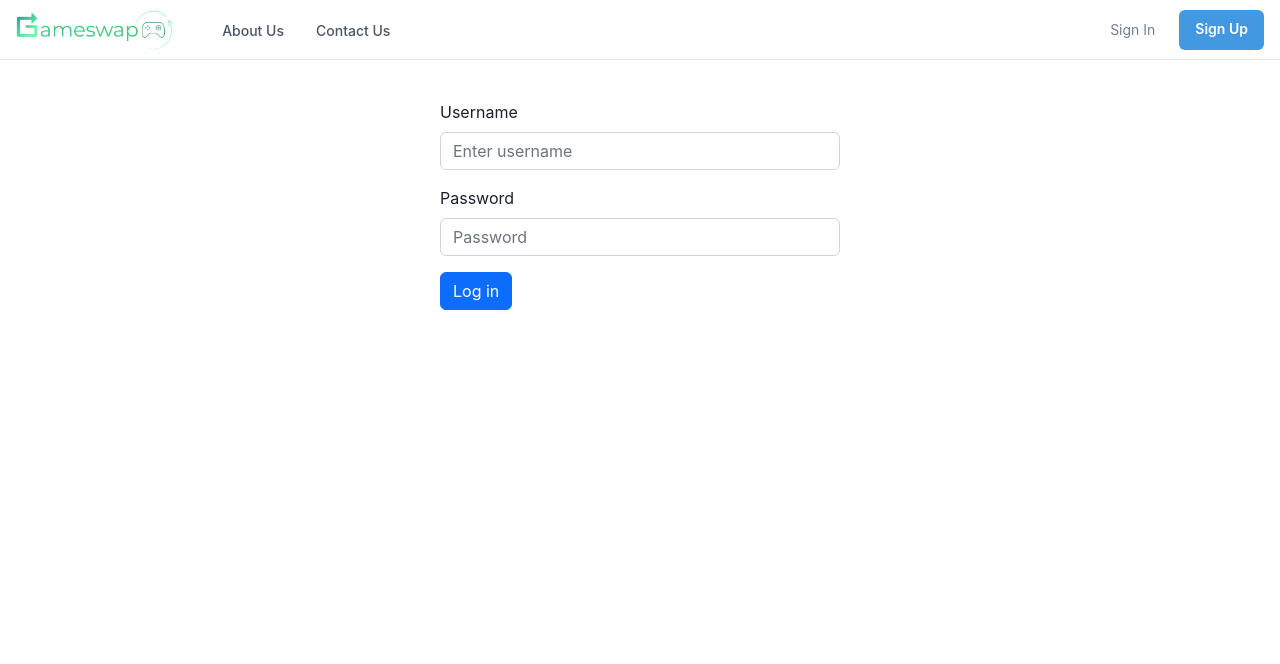
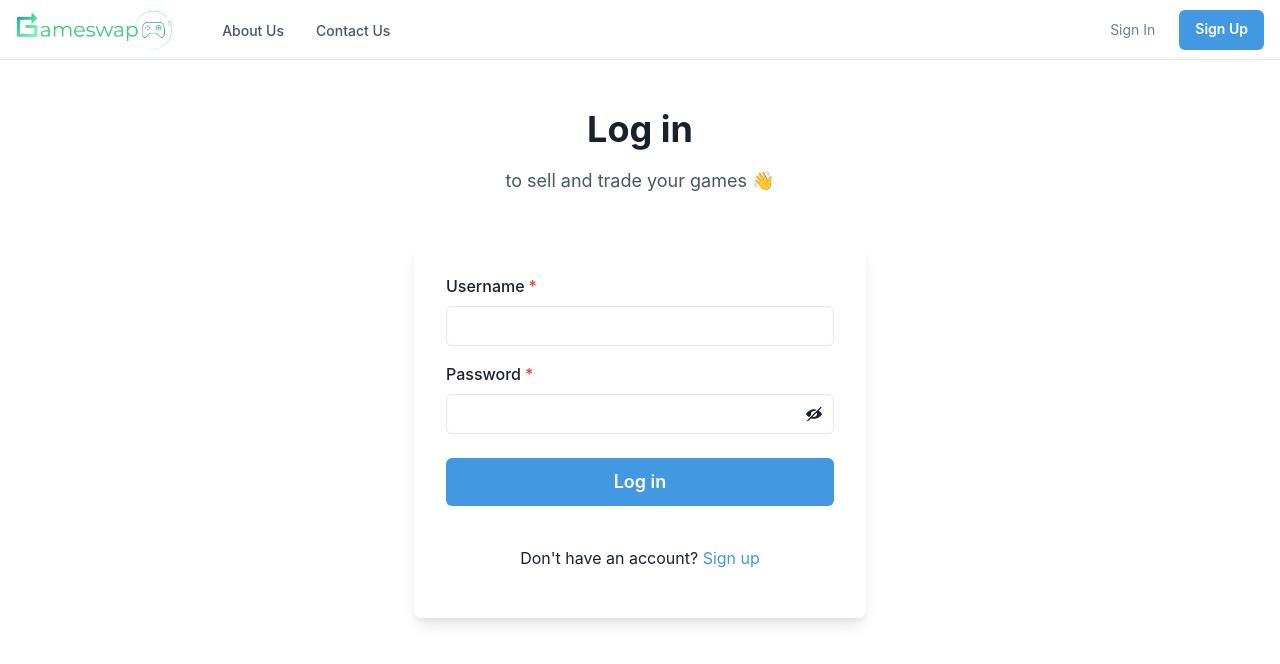
Before and after one commit to yaseenmustapha/Bookswap, a React (Create React App) app in the folder client/: page /login in a window 1280 px wide. Shown: the top 664 px of the page. Built offline with nearby package versions, Linux system fonts and the light colour scheme.

Commit message:
Updated log in page to use Chakra UI

```diff
--- a/client/src/pages/Login.jsx
+++ b/client/src/pages/Login.jsx
@@ -1,16 +1,32 @@
 import React, { useState } from "react";
 import Header from "../Components/Header";
-import Form from "react-bootstrap/Form";
-import Button from "react-bootstrap/Button";
 import axios from "axios";
 import { useNavigate } from "react-router-dom";
-import Alert from "react-bootstrap/Alert";
 import useAuthCookie from "../Utils/useAuthCookie";
+import { ViewIcon, ViewOffIcon } from "@chakra-ui/icons";
+import {
+  Flex,
+  Box,
+  FormControl,
+  FormLabel,
+  Input,
+  InputGroup,
+  InputRightElement,
+  Stack,
+  Button,
+  Heading,
+  Text,
+  useColorModeValue,
+  Link,
+  Alert,
+  AlertIcon,
+} from "@chakra-ui/react";
 
 function Login() {
   let navigate = useNavigate();
   const [username, setUsername] = useState();
   const [password, setPassword] = useState();
+  const [showPassword, setShowPassword] = useState(false);
   const [error, setError] = useState(false);
   const [,setAuthCookie] = useAuthCookie();
 
@@ -43,38 +59,92 @@
   };
 
   return (
-    <div>
+    <>
       <Header></Header>
-      <Form style={{ width: "400px", margin: "auto", paddingTop: "40px" }}>
-        <Form.Group className="mb-3" controlId="formBasicEmail">
-          <Form.Label>Username</Form.Label>
-          <Form.Control
-            value={username}
-            type="username"
-            placeholder="Enter username"
+      <Flex
+        minH={"10vh"}
+        align={"center"}
+        justify={"center"}
+      >
+        <Stack spacing={8} mx={"auto"} w={"500px"} maxW={"lg"} py={12} px={6}>
+          <Stack align={"center"}>
+            <Heading fontSize={"4xl"} textAlign={"center"}>
+              Log in
+            </Heading>
+            <Text fontSize={"lg"} color={"gray.600"}>
+              to sell and trade your games 👋
+            </Text>
+          </Stack>
+          <form onSubmit={tryLogin}>
+            <Box
+              rounded={"lg"}
+              bg={useColorModeValue("white", "gray.700")}
+              boxShadow={"lg"}
+              p={8}
+            >
+              <Stack spacing={4}>
+                <FormControl
+                  id="username"
                   onChange={handleChangeUsername}
-          />
-        </Form.Group>
-
-        <Form.Group className="mb-3" controlId="formBasicPassword">
-          <Form.Label>Password</Form.Label>
-          <Form.Control
-            value={password}
-            type="password"
-            placeholder="Password"
+                  isRequired
+                >
+                  <FormLabel>Username</FormLabel>
+                  <Input type="username" />
+                </FormControl>
+                <FormControl
+                  id="password"
                   onChange={handleChangePassword}
-          />
-        </Form.Group>
-
+                  isRequired
+                >
+                  <FormLabel>Password</FormLabel>
+                  <InputGroup>
+                    <Input type={showPassword ? "text" : "password"} />
+                    <InputRightElement h={"full"}>
+                      <Button
+                        variant={"ghost"}
+                        onClick={() =>
+                          setShowPassword((showPassword) => !showPassword)
+                        }
+                      >
+                        {showPassword ? <ViewIcon /> : <ViewOffIcon />}
+                      </Button>
+                    </InputRightElement>
+                  </InputGroup>
+                </FormControl>
+                <Stack spacing={10} pt={2}>
                   {error && (
-          <Alert variant="danger">Username or password is incorrect.</Alert>
+                    <Alert status="error">
+                      <AlertIcon />
+                      Username or password is incorrect
+                    </Alert>
                   )}
-
-        <Button variant="primary" type="submit" onClick={tryLogin}>
+                  <Button
+                    type="submit"
+                    loadingText="Submitting"
+                    size="lg"
+                    bg={"blue.400"}
+                    color={"white"}
+                    _hover={{
+                      bg: "blue.500",
+                    }}
+                  >
                     Log in
                   </Button>
-      </Form>
-    </div>
+                </Stack>
+                <Stack pt={6}>
+                  <Text align={"center"}>
+                    Don't have an account?{" "}
+                    <Link href={"/register"} color={"blue.400"}>
+                      Sign up
+                    </Link>
+                  </Text>
+                </Stack>
+              </Stack>
+            </Box>
+          </form>
+        </Stack>
+      </Flex>
+    </>
   );
 }
 
```
Lines whose indentation alone changed are shown as unchanged.
